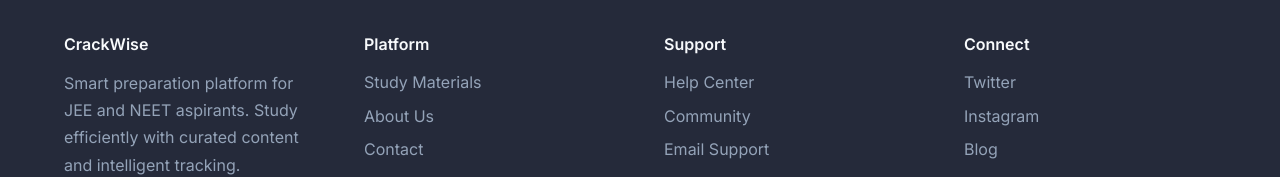
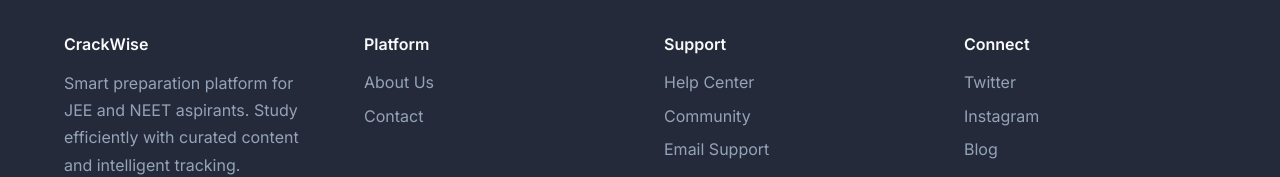
Before and after one commit to arpanmukherjee2006/CrackWise, a plain HTML site: page about.html in a window 1280 px wide. Shown: the part 3260-3437 px from the top of the page. Drawn offline with nearby package versions, Linux system fonts and the light colour scheme.

Commit message:
Add files via upload

```diff
--- a/about.html
+++ b/about.html
@@ -315,7 +315,6 @@
                 <div class="footer-section">
                     <h4>Platform</h4>
                     <ul class="footer-links">
-                        <li><a href="study.html">Study Materials</a></li>
                         <li><a href="about.html">About Us</a></li>
                         <li><a href="contact.html">Contact</a></li>
                     </ul>
```
Also changed, not shown: blog-post-jee-neet-2026-strategy.html (+0 -1 lines), blog.html (+0 -1 lines), contact.html (+0 -1 lines), index.html (+0 -1 lines), study.html (+0 -1 lines).
